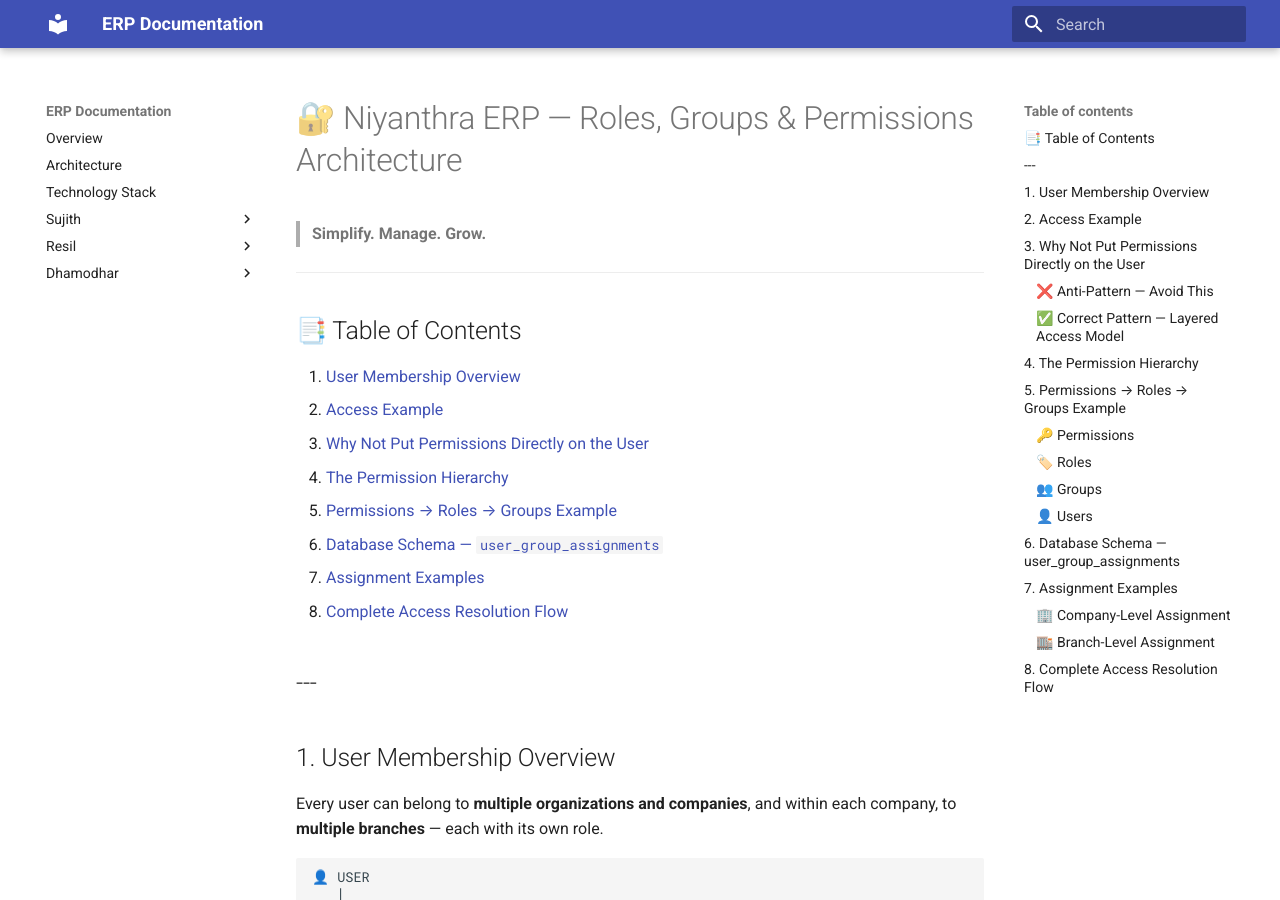
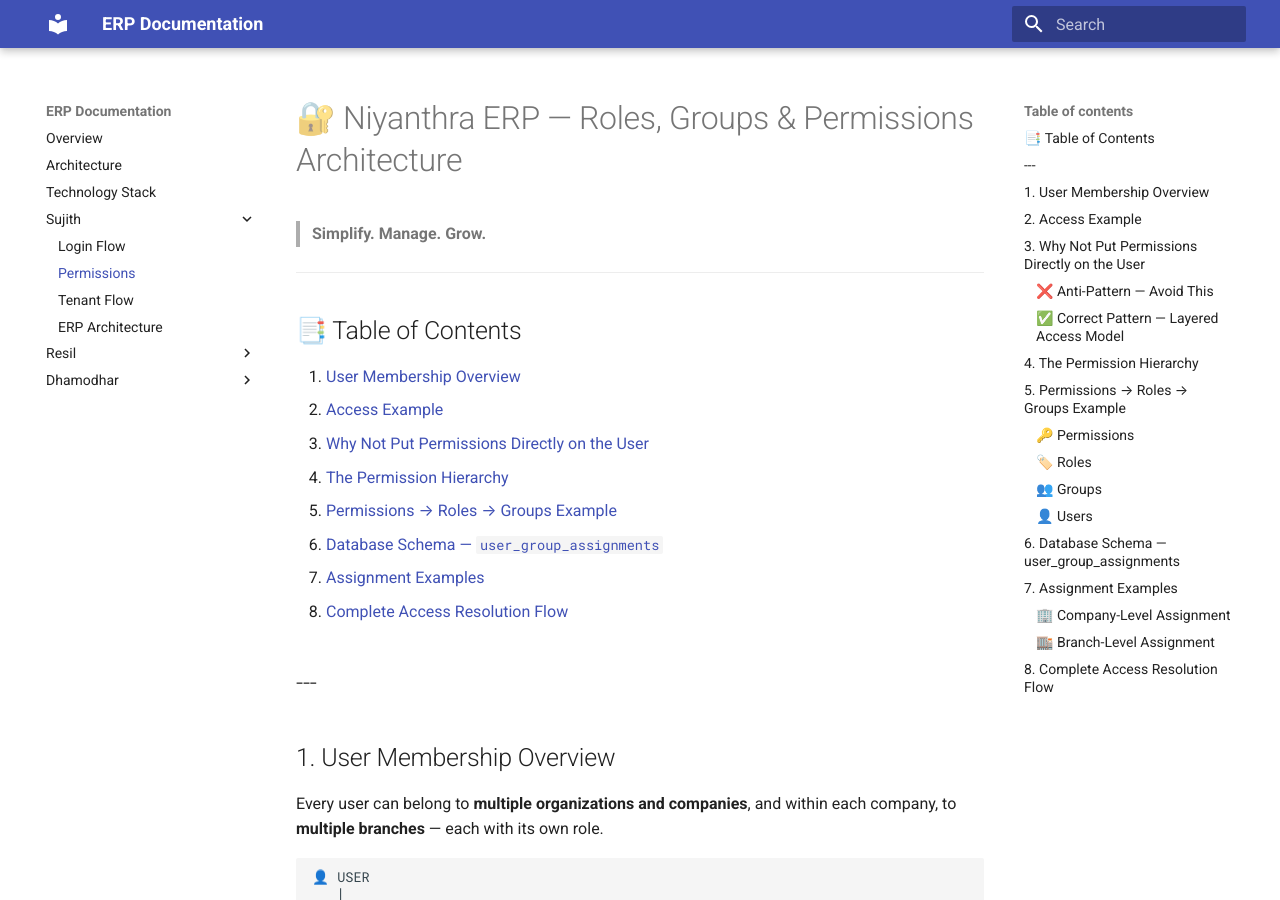
Before and after one commit to SujithVMohanan/erp-docs, an MkDocs documentation site: the page built from docs/sujith/doc2-permissions.md, in a window 1280 px wide and 900 px high. Built offline with MkDocs 1.6.1 and Material for MkDocs 9.7.7, drawn with Linux system fonts in a browser that asks for light colours.

Commit message:
login-tenant-permission-suggestions-v1

```diff
--- a/mkdocs.yml
+++ b/mkdocs.yml
@@ -17,6 +17,9 @@ nav:
   - Architecture: ERP_Architecture.md
   - Technology Stack: Technology_Stack_Overview_and_Justification.md
   - Sujith:
+      - Login Flow: sujith/doc1-loginflow.md
+      - Permissions: sujith/doc2-permissions.md
+      - Tenant Flow: sujith/doc3-tenant-flow.md
       - ERP Architecture: sujith/erp_architecture_v1.md
   - Resil:
       - Introduction: resil/initial.md
```
